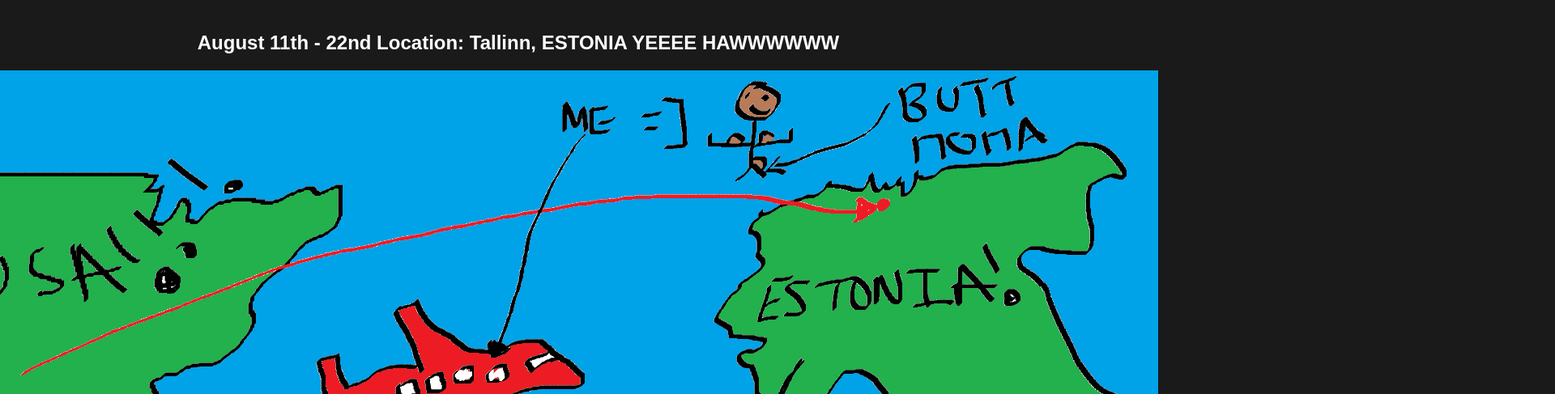
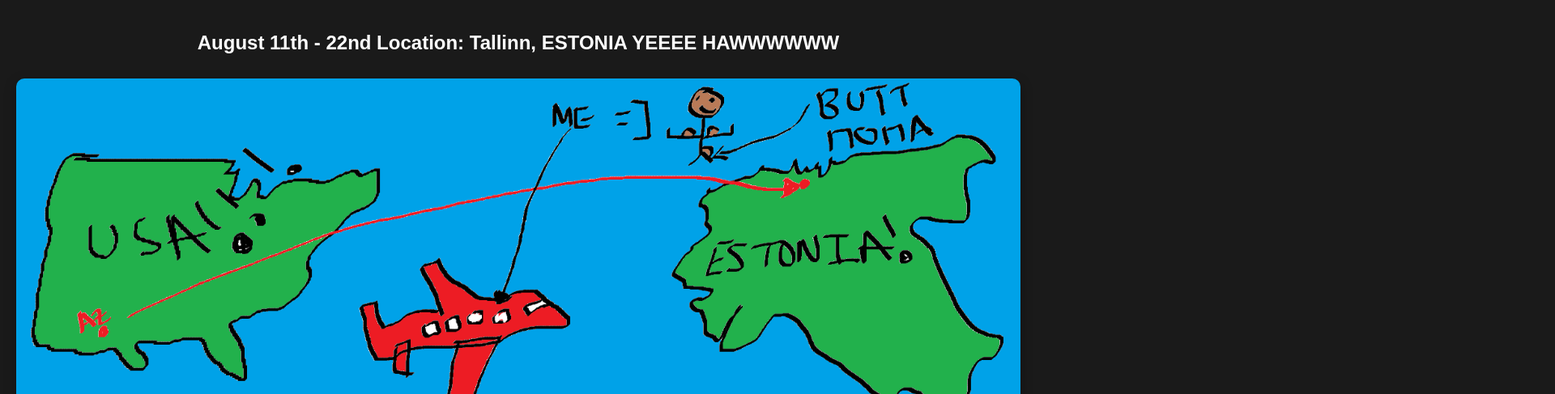
Before and after one commit to Obed-Miranda/Obed-Miranda.github.io, a plain HTML site: page Vacations.html in a window 1280 px wide. Shown: the part 129-616 px from the top of the page at 81% size, 1920 px wide, since content can reach past the window. Drawn offline with Linux system fonts and the light colour scheme; no server answers.

Commit message:
Update Vacations.html
css FIX

```diff
--- a/Vacations.html
+++ b/Vacations.html
@@ -65,6 +65,15 @@
             padding: 20px;
             min-height: calc(100vh - 70px); /* Ensure content fills screen minus header */
         }
+
+        .content img {
+          max-width: 100%;   /* Scale to fit device width */
+          height: auto;      /* Keep aspect ratio */
+          display: block;    /* Remove inline spacing */
+          margin: 10px auto; /* Center on page */
+          border-radius: 10px; /* Optional: make it look nice */
+          box-shadow: 0px 5px 15px rgba(0, 0, 0, 0.3); /* Optional shadow */
+      }
 
         iframe {
             margin: 20px auto;
```
